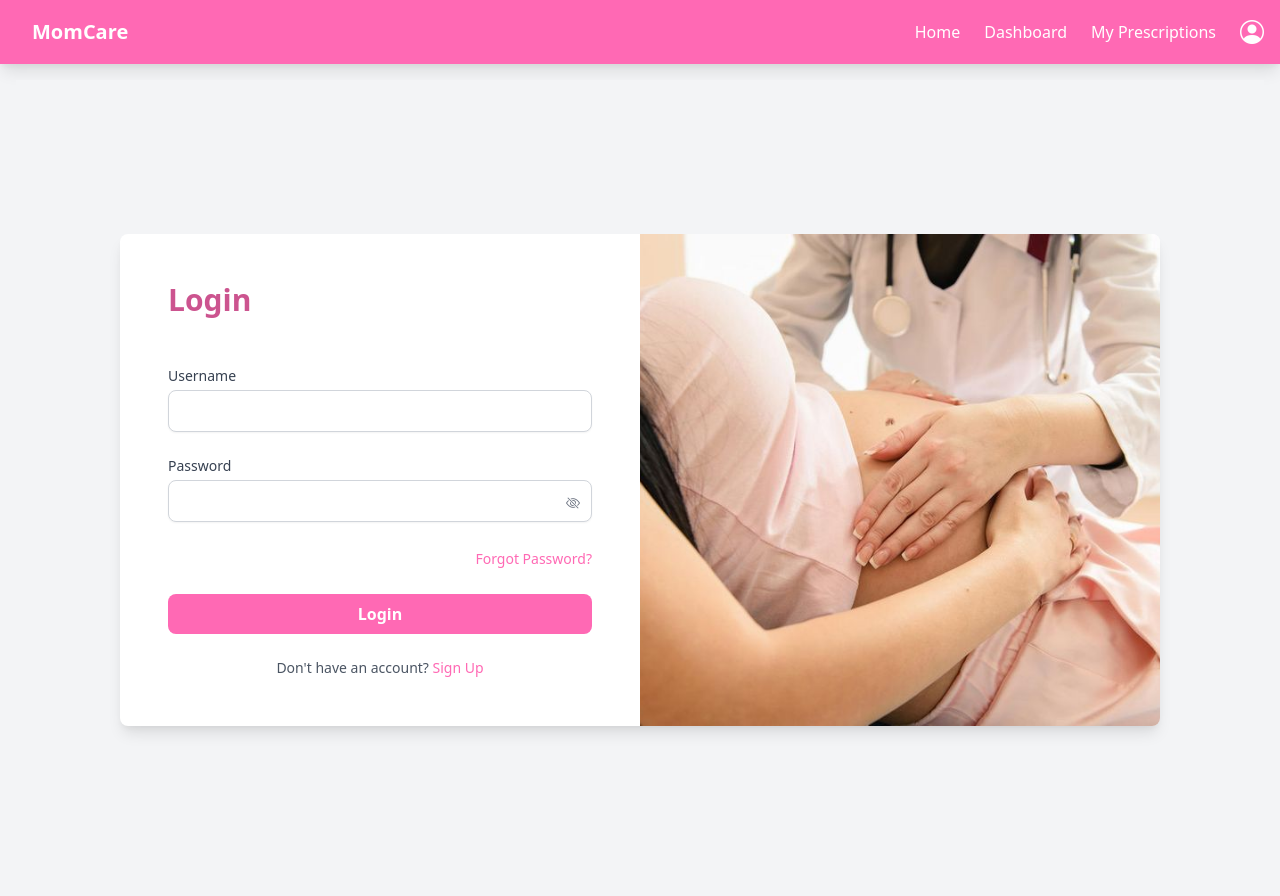
After one commit to allankalema/healthcaresystem, a Django app: page /login/ in a window 1280 px wide. The commit adds this page. Run offline with Django 5.2, Linux system fonts and the light colour scheme.

Commit message:
login.html page implemented

```diff
--- a/accounts/urls.py
+++ b/accounts/urls.py
@@ -5,6 +5,7 @@ from .views import *
 
 urlpatterns = [
     path('',  base, name ='base' ),
+    path('login/',  login, name ='login' ),
 
 
 
--- a/accounts/views.py
+++ b/accounts/views.py
@@ -2,3 +2,6 @@ from django.shortcuts import render
 
 def base(request):
     return render(request, 'home.html')
+
+def login(request):
+    return render(request, 'accounts/login.html')
--- /dev/null
+++ b/templates/accounts/login.html
@@ -0,0 +1,70 @@
+{% extends 'base.html' %}
+{% load static %}
+
+{% block content %}
+<main class="min-h-screen flex items-center justify-center bg-gray-100">
+    <div class="w-full lg:w-11/12 xl:w-10/12 2xl:w-9/12 h-screen lg:h-auto lg:min-h-[700px] flex flex-col lg:flex-row bg-white rounded-lg shadow-lg overflow-hidden">
+        <!-- Login Form -->
+        <div class="w-full lg:w-1/2 p-8 lg:p-12 flex flex-col justify-center">
+            <h2 class="text-3xl font-bold text-hotpink-dark mb-6">Login</h2>
+            <form method="post" class="space-y-6">
+                {% csrf_token %}
+                <!-- Username Field -->
+                <div>
+                    <label for="username" class="block text-sm font-medium text-gray-700">Username</label>
+                    <input type="text" id="username" name="username" required
+                           class="mt-1 block w-full px-4 py-2 border border-gray-300 rounded-lg shadow-sm focus:ring-hotpink focus:border-hotpink">
+                </div>
+                <!-- Password Field -->
+                <div class="relative">
+                    <label for="password" class="block text-sm font-medium text-gray-700">Password</label>
+                    <input type="password" id="password" name="password" required
+                           class="mt-1 block w-full px-4 py-2 border border-gray-300 rounded-lg shadow-sm focus:ring-hotpink focus:border-hotpink">
+                    <!-- Eye Icon to Toggle Password Visibility -->
+                    <button type="button" onclick="togglePasswordVisibility()"
+                            class="absolute inset-y-0 right-0 pr-3 flex items-center text-sm leading-5 mt-7">
+                        <i id="eye-icon" class="bi bi-eye-slash text-gray-500"></i>
+                    </button>
+                </div>
+                <!-- Forgot Password Link -->
+                <div class="text-right">
+                    <a href="#" class="text-sm text-hotpink hover:text-hotpink-light">Forgot Password?</a>
+                </div>
+                <!-- Login Button -->
+                <div>
+                    <button type="submit"
+                            class="w-full bg-hotpink text-white px-4 py-2 rounded-lg font-semibold hover:bg-hotpink-light transition duration-300">
+                        Login
+                    </button>
+                </div>
+                <!-- Sign Up Link -->
+                <div class="text-center">
+                    <p class="text-sm text-gray-600">Don't have an account? <a href="#" class="text-hotpink hover:text-hotpink-light">Sign Up</a></p>
+                </div>
+            </form>
+        </div>
+
+        <!-- Image (Visible on Large Screens) -->
+        <div class="hidden lg:block lg:w-1/2 bg-cover bg-center" style="background-image: url('{{ MEDIA_URL }}images/pregnantwomannursed.png');">
+        </div>
+    </div>
+</main>
+
+<!-- JavaScript for Toggle Password Visibility -->
+<script>
+    function togglePasswordVisibility() {
+        const passwordField = document.getElementById('password');
+        const eyeIcon = document.getElementById('eye-icon');
+
+        if (passwordField.type === 'password') {
+            passwordField.type = 'text';
+            eyeIcon.classList.remove('bi-eye-slash');
+            eyeIcon.classList.add('bi-eye');
+        } else {
+            passwordField.type = 'password';
+            eyeIcon.classList.remove('bi-eye');
+            eyeIcon.classList.add('bi-eye-slash');
+        }
+    }
+</script>
+{% endblock %}
--- a/templates/base.html
+++ b/templates/base.html
@@ -83,7 +83,7 @@
                         <a href="#" class="block px-4 py-2 text-gray-800 hover:bg-hotpink-light">Update Profile</a>
                         <a href="#" class="block px-4 py-2 text-gray-800 hover:bg-hotpink-light">Emergency</a>
                         <a href="#" class="block px-4 py-2 text-gray-800 hover:bg-hotpink-light">Change Password</a>
-                        <a href="#" class="block px-4 py-2 text-gray-800 hover:bg-hotpink-light">Login</a>
+                        <a href="{% url 'login' %}" class="block px-4 py-2 text-gray-800 hover:bg-hotpink-light">Login</a>
                         <a href="#" class="block px-4 py-2 text-gray-800 hover:bg-hotpink-light">Signup</a>
                         <a href="#" class="block px-4 py-2 text-gray-800 hover:bg-hotpink-light">Logout</a>
                     </div>
```
